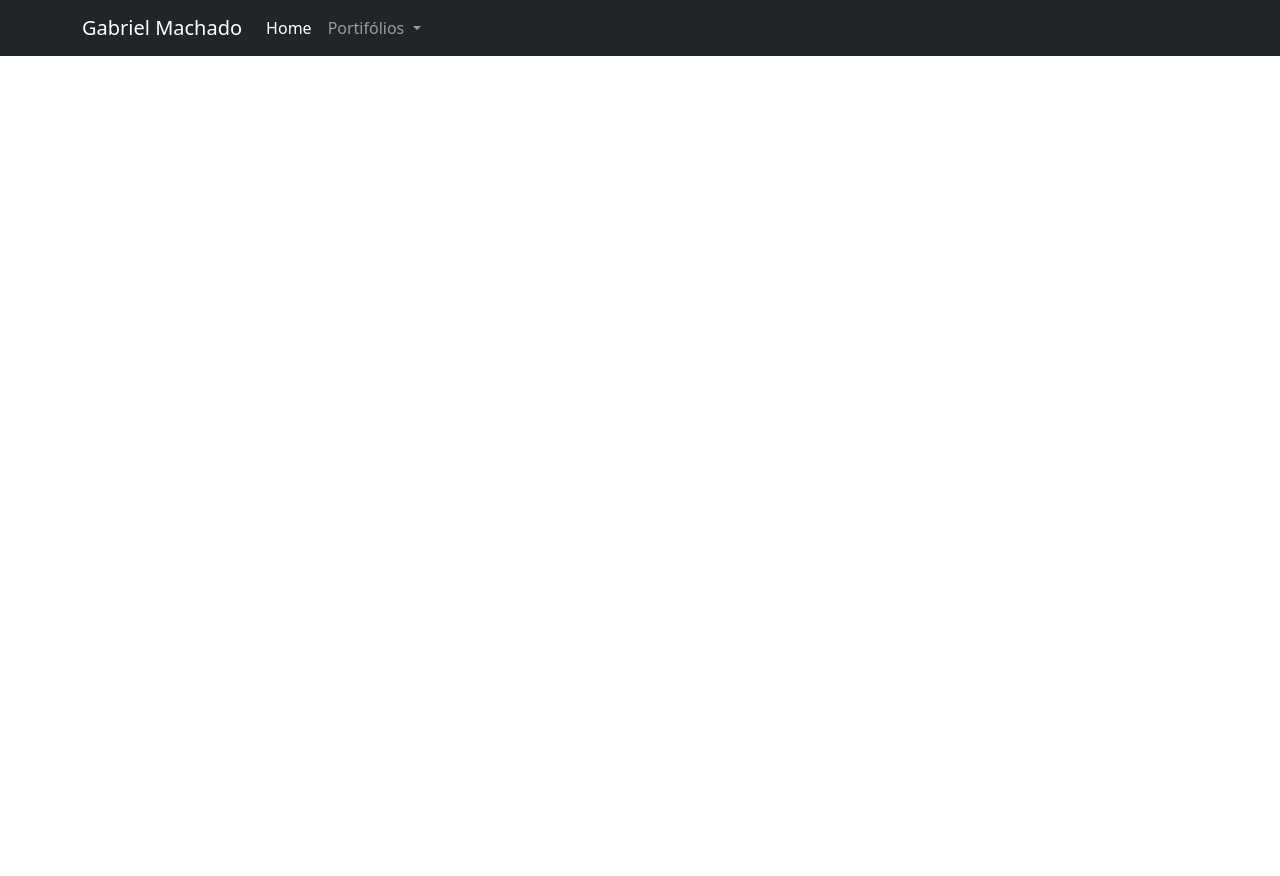
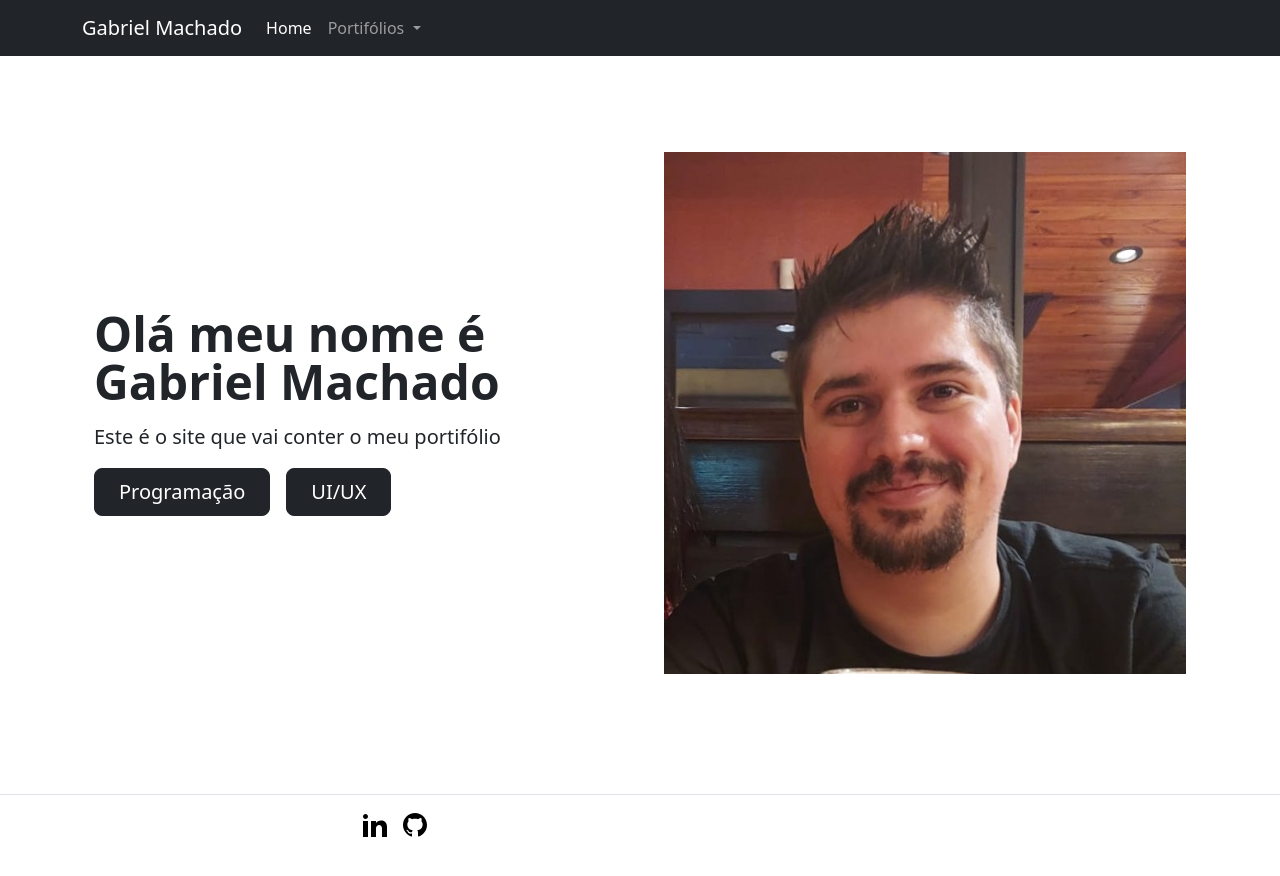
Before and after one commit to GabrielRodriguesMachado/GabrielRodriguesMachado.github.io, a website: page index.html in a window 1280 px wide. Before the commit the page ends 800 px from the top, so only its background shows below. Drawn offline with nearby package versions, Linux system fonts and the light colour scheme.

Commit message:
footer adcionado

```diff
--- a/index.html
+++ b/index.html
@@ -5,7 +5,6 @@
     <meta http-equiv="X-UA-Compatible" content="IE=edge" />
     <meta name="viewport" content="width=device-width, initial-scale=1.0" />
     <title>Portifólio</title>
-    <!-- CSS only -->
     <link
       href="https://cdn.jsdelivr.net/npm/bootstrap@5.2.0/dist/css/bootstrap.min.css"
       rel="stylesheet"
@@ -46,7 +45,7 @@
                 </a>
                 <ul class="dropdown-menu">
                   <li><a class="dropdown-item" href="#">Programação</a></li>
-                  <li><hr class="dropdown-divider" /></li>
+                  <!-- <li><hr class="dropdown-divider" /></li> -->
                   <li><a class="dropdown-item" href="#">UX/UI</a></li>
                 </ul>
               </li>
@@ -55,7 +54,29 @@
         </div>
       </nav>
     </header>
-    <!-- JavaScript Bundle with Popper -->
+    <section>
+      <div class="container col-xxl-8 px-4 py-5">
+        <div class="row flex-lg-row-reverse align-items-center g-5 py-5">
+          <div class="col-10 col-sm-8 col-lg-6">
+            <img src="imgs/gabriel.jpeg" alt="" class="d-block mx-lg-auto img-fluid">
+          </div>
+          <div class="col-lg-6">
+            <h1 class="display-5 fw-bold lh-1 mb-3">Olá meu nome é Gabriel Machado</h1>
+            <p class="lead">Este é o site que vai conter o meu portifólio</p>
+            <div class="d-grid gap-2 d-md-flex justify-content-md-start">
+              <button class="btn btn-dark btn-lg px-4 me-md-2">Programação</button>
+              <button class="btn btn-dark btn-lg px-4 me-md-2">UI/UX</button>
+            </div>
+          </div>
+        </div>
+      </div>
+    </section>
+    <footer class="d-flex flex-wrap justify-content-between align-items-center py-3 my-4 border-top">
+      <ul class="nav col-md-4 justify-content-end list-unstyled d-flex">
+        <li class="ms-3"><a class="text-muted" href="#"><svg class="bi" xmlns="http://www.w3.org/2000/svg" width="24" height="24"><path d="M4.98 3.5c0 1.381-1.11 2.5-2.48 2.5s-2.48-1.119-2.48-2.5c0-1.38 1.11-2.5 2.48-2.5s2.48 1.12 2.48 2.5zm.02 4.5h-5v16h5v-16zm7.982 0h-4.968v16h4.969v-8.399c0-4.67 6.029-5.052 6.029 0v8.399h4.988v-10.131c0-7.88-8.922-7.593-11.018-3.714v-2.155z"/></svg></a></li>
+        <li class="ms-3"><a class="text-muted" href="#"><svg class="bi" xmlns="http://www.w3.org/2000/svg" width="24" height="24"><path d="M12 0c-6.626 0-12 5.373-12 12 0 5.302 3.438 9.8 8.207 11.387.599.111.793-.261.793-.577v-2.234c-3.338.726-4.033-1.416-4.033-1.416-.546-1.387-1.333-1.756-1.333-1.756-1.089-.745.083-.729.083-.729 1.205.084 1.839 1.237 1.839 1.237 1.07 1.834 2.807 1.304 3.492.997.107-.775.418-1.305.762-1.604-2.665-.305-5.467-1.334-5.467-5.931 0-1.311.469-2.381 1.236-3.221-.124-.303-.535-1.524.117-3.176 0 0 1.008-.322 3.301 1.23.957-.266 1.983-.399 3.003-.404 1.02.005 2.047.138 3.006.404 2.291-1.552 3.297-1.23 3.297-1.23.653 1.653.242 2.874.118 3.176.77.84 1.235 1.911 1.235 3.221 0 4.609-2.807 5.624-5.479 5.921.43.372.823 1.102.823 2.222v3.293c0 .319.192.694.801.576 4.765-1.589 8.199-6.086 8.199-11.386 0-6.627-5.373-12-12-12z"/></svg></a></li>
+      </ul>
+    </footer>
     <script
       src="https://cdn.jsdelivr.net/npm/bootstrap@5.2.0/dist/js/bootstrap.bundle.min.js"
       integrity="sha384-A3rJD856KowSb7dwlZdYEkO39Gagi7vIsF0jrRAoQmDKKtQBHUuLZ9AsSv4jD4Xa"
```
